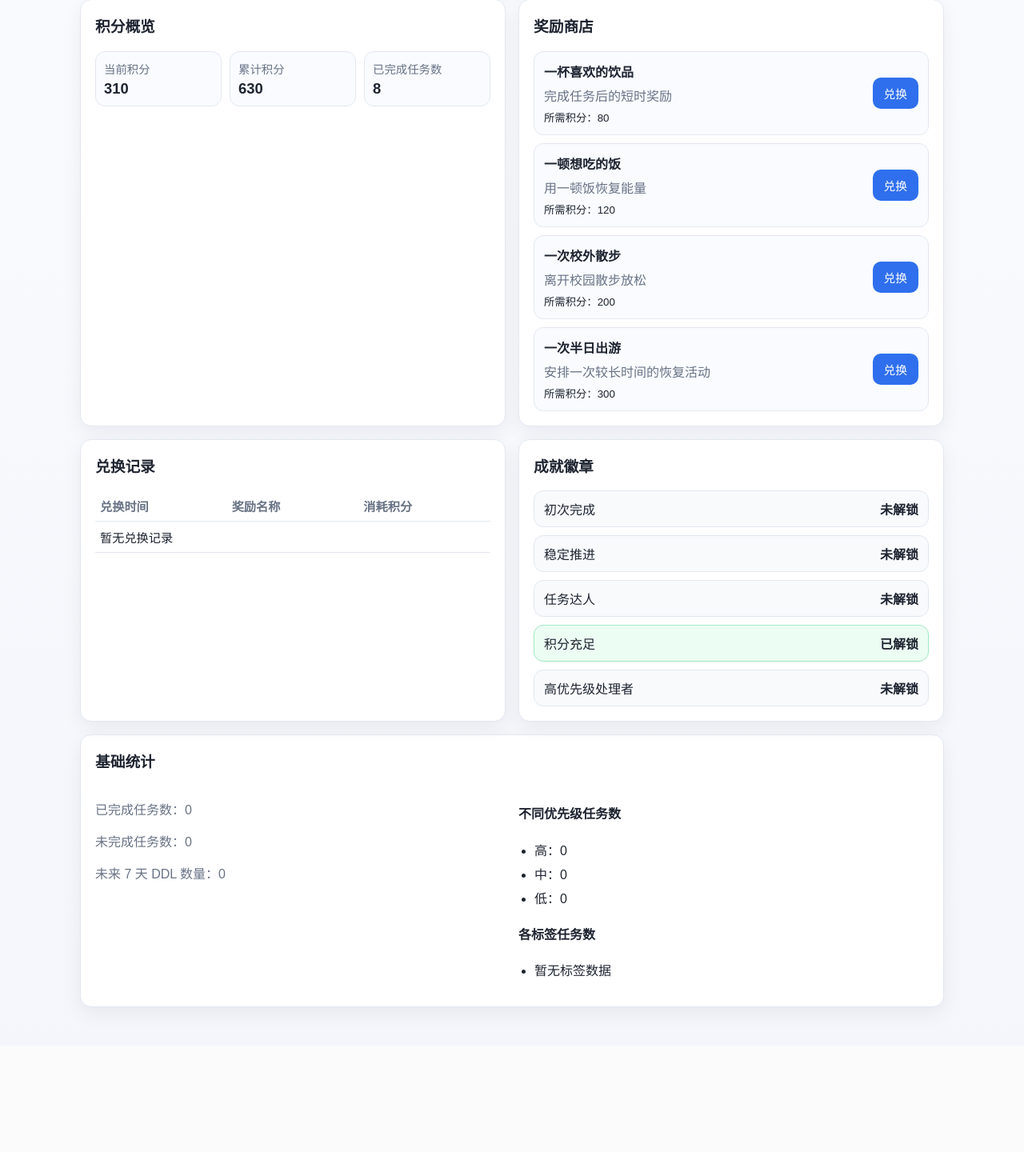
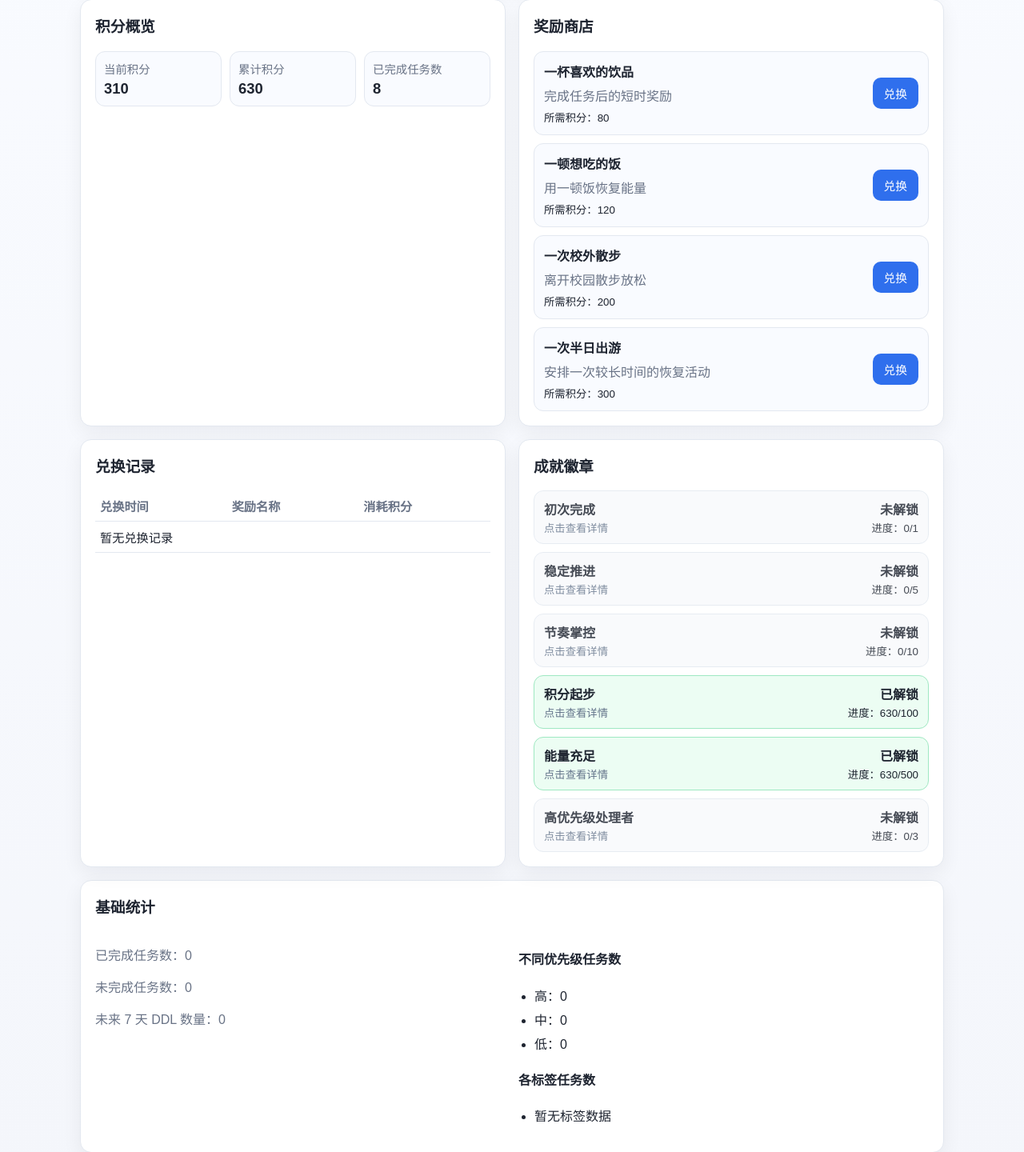
Before and after one commit to chaocyndrome/Campilot, a Flask app: page /rewards in a window 1280 px wide. Shown: the part 248-1688 px from the top of the page at 80% size. Before the commit the page ends 1518 px from the top, so only its background shows below. Run offline with Flask 3, Linux system fonts and the light colour scheme.

Commit message:
细化成就查看功能

```diff
--- a/app.py
+++ b/app.py
@@ -552,13 +552,83 @@ def rewards():
         if today_date <= deadline <= ddl_window_end:
             future_ddl_count += 1
 
-    achievements = [
-        {"name": "初次完成", "unlocked": completed_tasks_count >= 1},
-        {"name": "稳定推进", "unlocked": completed_tasks_count >= 5},
-        {"name": "任务达人", "unlocked": completed_tasks_count >= 10},
-        {"name": "积分充足", "unlocked": int(stats.get("total_points", 0)) >= 500},
-        {"name": "高优先级处理者", "unlocked": completed_high_priority_count >= 3},
+    total_points = int(_safe_number(stats.get("total_points", 0), 0))
+    achievement_definitions = [
+        {
+            "id": "first_completion",
+            "name": "初次完成",
+            "description": "完成第一个任务，开启你的成就之旅。",
+            "condition_text": "完成 1 个任务",
+            "metric": "completed_tasks",
+            "target": 1,
+        },
+        {
+            "id": "steady_progress",
+            "name": "稳定推进",
+            "description": "保持连续推进，节奏开始稳定。",
+            "condition_text": "完成 5 个任务",
+            "metric": "completed_tasks",
+            "target": 5,
+        },
+        {
+            "id": "rhythm_mastery",
+            "name": "节奏掌控",
+            "description": "持续完成任务，形成自己的学习和工作节奏。",
+            "condition_text": "完成 10 个任务",
+            "metric": "completed_tasks",
+            "target": 10,
+        },
+        {
+            "id": "points_getting_started",
+            "name": "积分起步",
+            "description": "累计积分过百，说明你的努力已经可见。",
+            "condition_text": "累计获得 100 积分",
+            "metric": "total_points",
+            "target": 100,
+        },
+        {
+            "id": "full_energy",
+            "name": "能量充足",
+            "description": "累计积分达到新高度，可以兑换更多奖励。",
+            "condition_text": "累计获得 500 积分",
+            "metric": "total_points",
+            "target": 500,
+        },
+        {
+            "id": "high_priority_solver",
+            "name": "高优先级处理者",
+            "description": "优先处理关键任务，体现了清晰的执行力。",
+            "condition_text": "完成 3 个高优先级任务",
+            "metric": "completed_high_priority_tasks",
+            "target": 3,
+        },
     ]
+    metric_values = {
+        "completed_tasks": completed_tasks_count,
+        "total_points": total_points,
+        "completed_high_priority_tasks": completed_high_priority_count,
+    }
+    achievements = []
+    for definition in achievement_definitions:
+        target = int(definition["target"])
+        progress = int(metric_values.get(definition["metric"], 0))
+        unlocked = progress >= target
+        progress_percent = 0
+        if target > 0:
+            progress_percent = min(100, round(min(progress, target) / target * 100))
+
+        achievements.append(
+            {
+                "id": definition["id"],
+                "name": definition["name"],
+                "description": definition["description"],
+                "condition_text": definition["condition_text"],
+                "target": target,
+                "progress": progress,
+                "progress_percent": progress_percent,
+                "unlocked": unlocked,
+            }
+        )
 
     records_sorted = sorted(
         context["records"],
--- a/static/css/style.css
+++ b/static/css/style.css
@@ -558,9 +558,6 @@ body {
 .badge-item {
   border-radius: 12px;
   padding: 10px 12px;
-  display: flex;
-  justify-content: space-between;
-  align-items: center;
   border: 1px solid var(--border);
 }
 
@@ -572,6 +569,77 @@ body {
 .badge-item.locked {
   background: #f8fafc;
   border-color: #e2e8f0;
+  opacity: 0.82;
+}
+
+.badge-item summary {
+  list-style: none;
+}
+
+.badge-item summary::-webkit-details-marker {
+  display: none;
+}
+
+.badge-summary {
+  display: flex;
+  justify-content: space-between;
+  align-items: center;
+  gap: 10px;
+  cursor: pointer;
+}
+
+.badge-main {
+  display: flex;
+  flex-direction: column;
+  gap: 2px;
+}
+
+.badge-name {
+  font-weight: 700;
+}
+
+.badge-hint {
+  color: #64748b;
+}
+
+.badge-meta {
+  display: flex;
+  flex-direction: column;
+  align-items: flex-end;
+  gap: 2px;
+  text-align: right;
+}
+
+.badge-detail {
+  margin-top: 10px;
+  border-top: 1px dashed var(--border);
+  padding-top: 10px;
+}
+
+.badge-detail p {
+  margin: 0 0 6px;
+}
+
+.badge-detail p span {
+  color: #475569;
+}
+
+.badge-progress-track {
+  height: 8px;
+  background: #e2e8f0;
+  border-radius: 999px;
+  overflow: hidden;
+  margin-top: 4px;
+}
+
+.badge-progress-fill {
+  height: 100%;
+  background: #16a34a;
+  border-radius: 999px;
+}
+
+.badge-item.locked .badge-progress-fill {
+  background: #94a3b8;
 }
 
 .modal-backdrop {
--- a/templates/rewards.html
+++ b/templates/rewards.html
@@ -77,10 +77,28 @@
     <h3>成就徽章</h3>
     <div class="badge-list">
       {% for badge in achievements %}
-      <div class="badge-item {% if badge.unlocked %}unlocked{% else %}locked{% endif %}">
-        <span>{{ badge.name }}</span>
-        <strong>{% if badge.unlocked %}已解锁{% else %}未解锁{% endif %}</strong>
-      </div>
+      <details class="badge-item {% if badge.unlocked %}unlocked{% else %}locked{% endif %}">
+        <summary class="badge-summary">
+          <div class="badge-main">
+            <span class="badge-name">{{ badge.name }}</span>
+            <small class="badge-hint">点击查看详情</small>
+          </div>
+          <div class="badge-meta">
+            <strong>{% if badge.unlocked %}已解锁{% else %}未解锁{% endif %}</strong>
+            <small>进度：{{ badge.progress }}/{{ badge.target }}</small>
+          </div>
+        </summary>
+        <div class="badge-detail">
+          <p><span>成就名称：</span>{{ badge.name }}</p>
+          <p><span>当前状态：</span>{% if badge.unlocked %}已解锁{% else %}未解锁{% endif %}</p>
+          <p><span>解锁条件：</span>{{ badge.condition_text }}</p>
+          <p><span>当前进度：</span>{{ badge.progress }}/{{ badge.target }}</p>
+          <p><span>说明：</span>{{ badge.description }}</p>
+          <div class="badge-progress-track" role="presentation">
+            <div class="badge-progress-fill" style="width: {{ badge.progress_percent }}%;"></div>
+          </div>
+        </div>
+      </details>
       {% else %}
       <p>暂无成就配置</p>
       {% endfor %}
```
